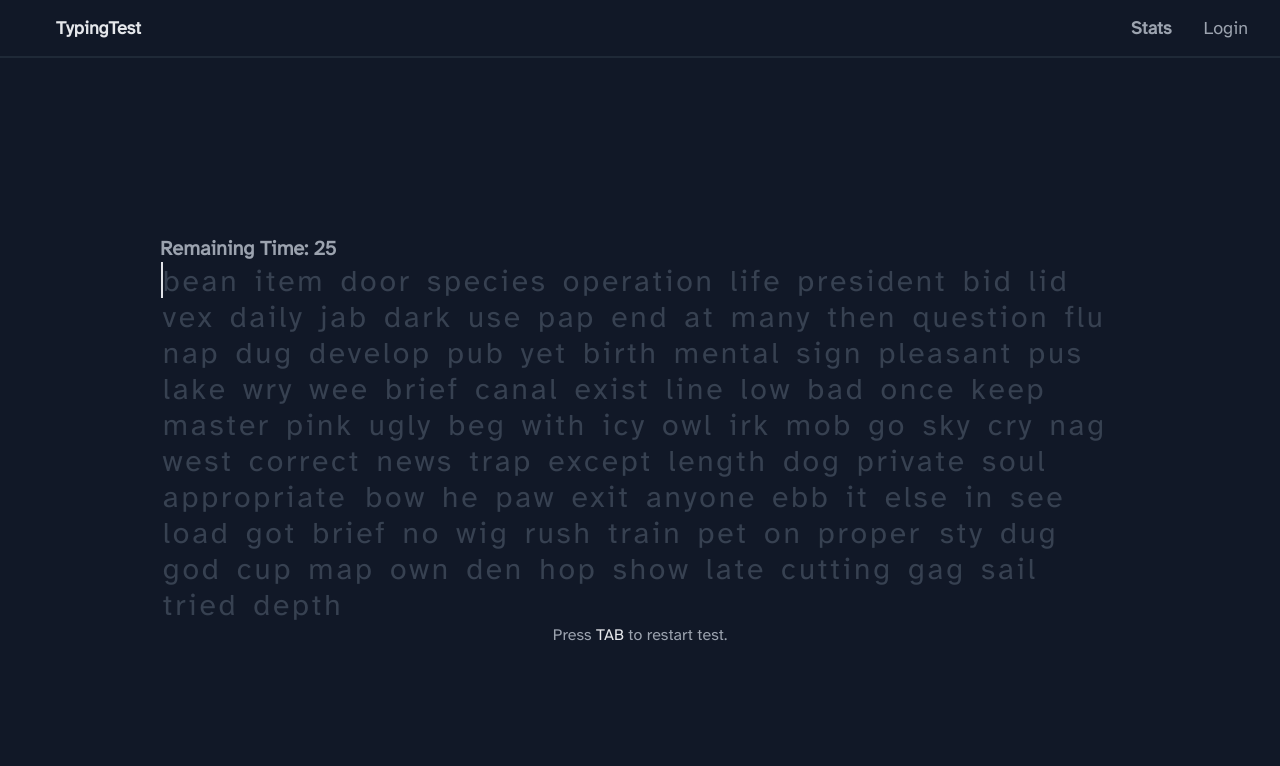
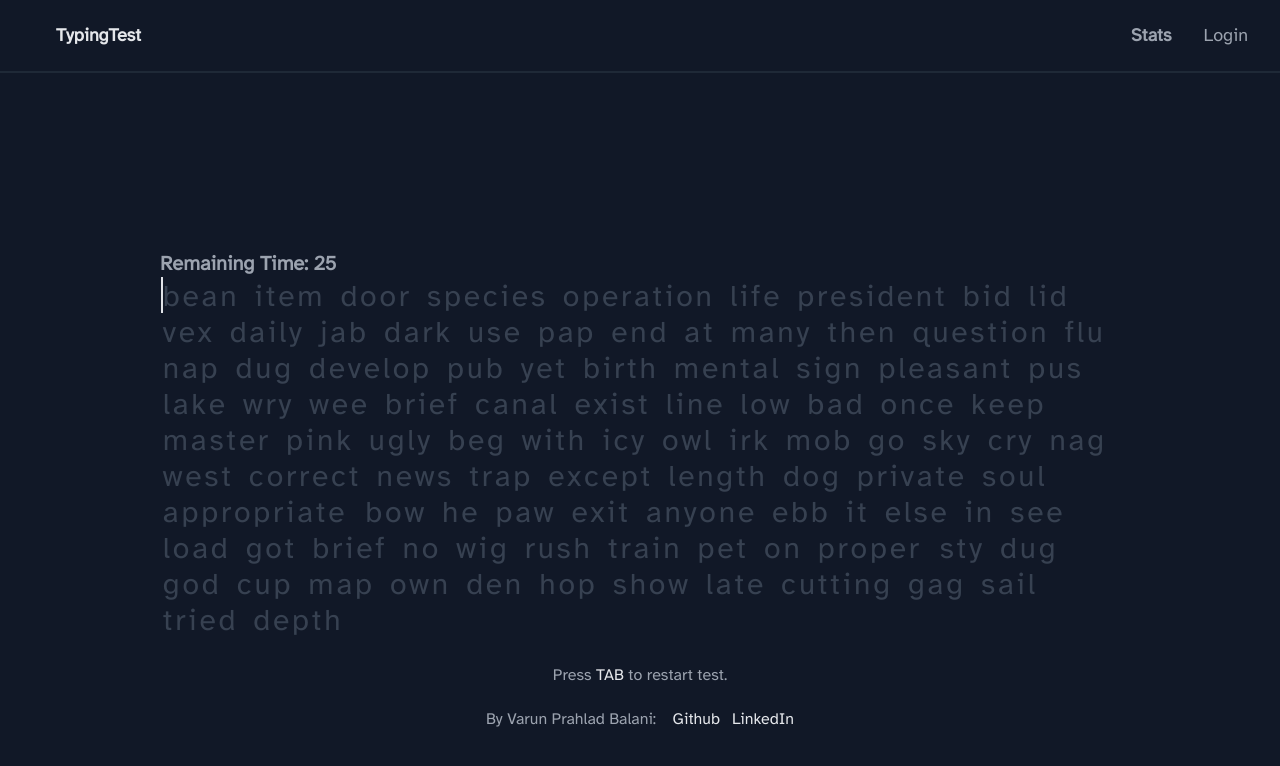
Before and after one commit to varunbln/typing-test, a Next.js app: page / in a window 1280 px wide. Shown: the top 766 px of the page. Built offline with nearby package versions, Linux system fonts and the light colour scheme; no server answers.

Commit message:
add footnote

```diff
--- a/src/components/MainContent.js
+++ b/src/components/MainContent.js
@@ -111,7 +111,7 @@ export function MainContent() {
     }
 
     return (
-        <div className="row-span-1 col-span-6 grid grid-rows-[1fr_4fr_1fr] m-20">
+        <div className="row-span-1 col-span-6 grid grid-rows-[1fr_3fr_1fr] mt-10 mr-20 ml-20">
             <div id="settings" className="row-span-1">
 
             </div>
@@ -131,6 +131,10 @@ export function MainContent() {
             }
             <div id="instructions" className="row-span-1">
                 <p className="text-center">Press <span className="text-gray-200">TAB</span> to restart test.</p>
+                <p className="text-center mt-5">By Varun Prahlad Balani:
+                    <a className="text-gray-200 pl-3" href="https://github.com/varun-balani"> Github</a>
+                    <a className="text-gray-200 pl-3" href="https://www.linkedin.com/in/varun-prahlad-balani-961438200/">LinkedIn</a>
+                </p>
             </div>
         </div>
     );
```
